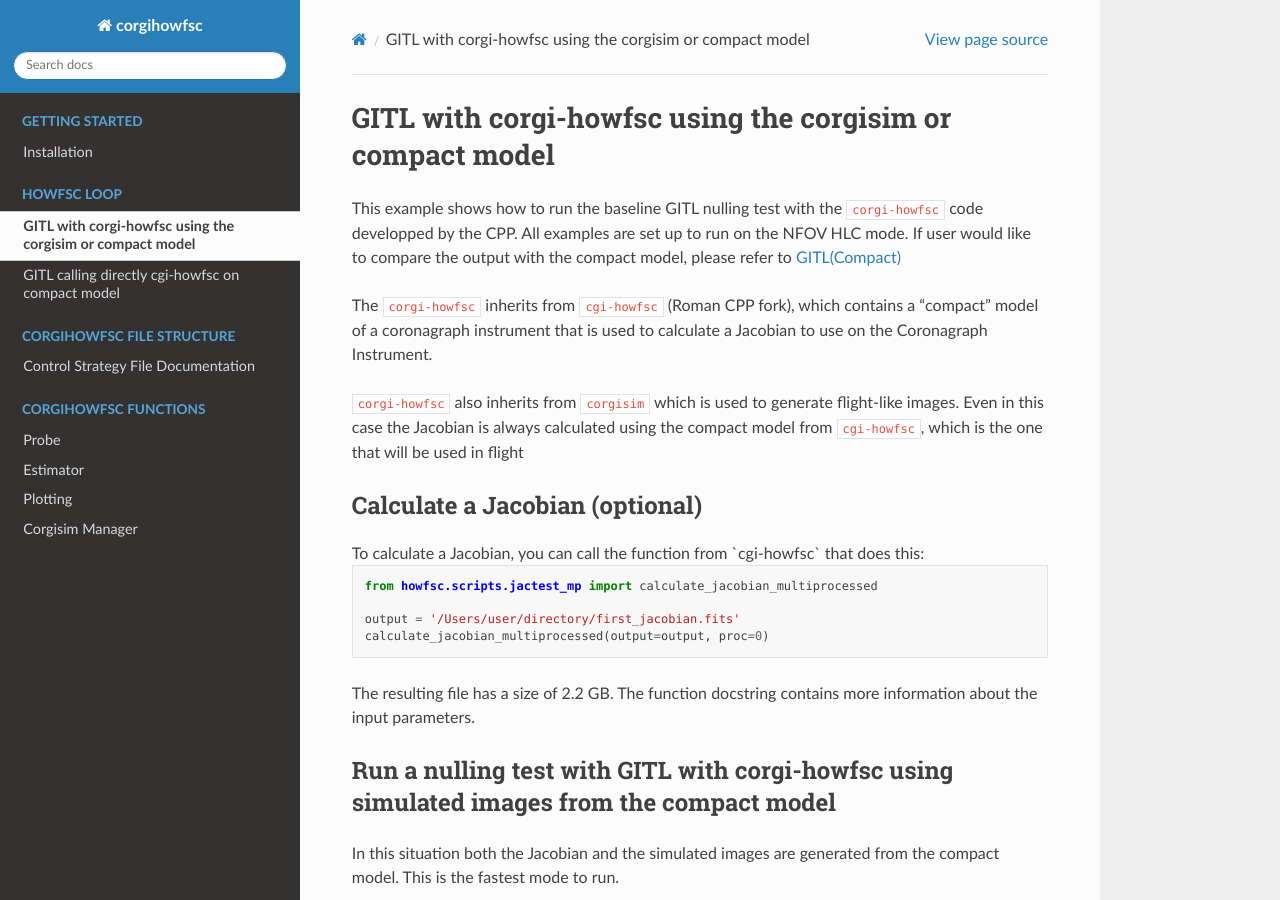
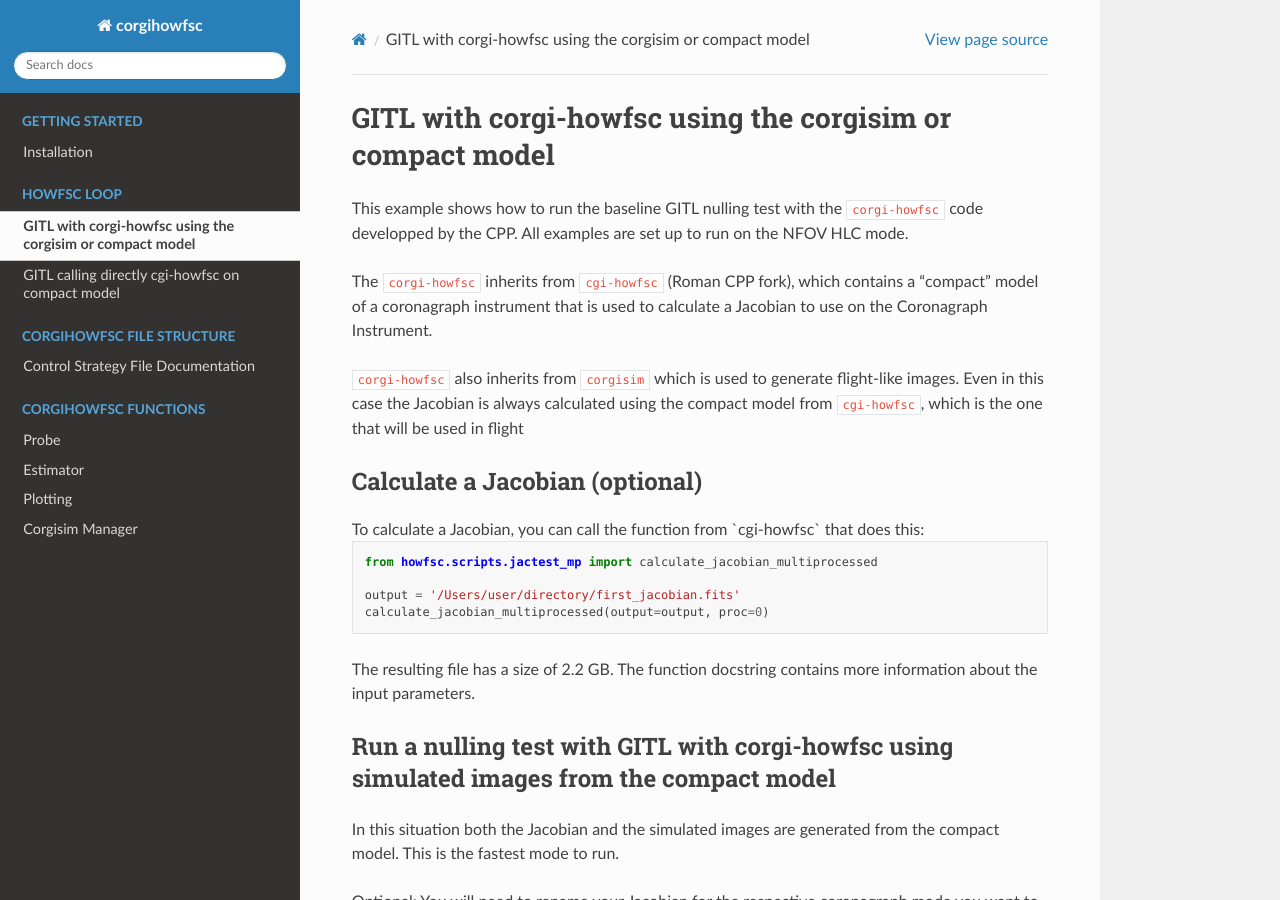
Before and after one commit to roman-corgi/corgihowfsc, a Sphinx documentation site: the page built from docs/source/nulling_test_gitl_corgi_howfsc.md, in a window 1280 px wide and 900 px high. Built offline with Sphinx 7.4.7 and the Read the Docs theme 3.1.0, drawn with Linux system fonts in a browser that asks for light colours.

Commit message:
updated text

```diff
--- a/docs/source/nulling_test_gitl_corgi_howfsc.md
+++ b/docs/source/nulling_test_gitl_corgi_howfsc.md
@@ -1,7 +1,7 @@
 # GITL with corgi-howfsc using the corgisim or compact model
 
 This example shows how to run the baseline GITL nulling test with the `corgi-howfsc` code developped by the CPP.
-All examples are set up to run on the NFOV HLC mode. If user would like to compare the output with the compact model, please refer to [GITL(Compact)](nulling_test_gitl_cgi_howfsc.md)
+All examples are set up to run on the NFOV HLC mode.
 
 The `corgi-howfsc` inherits from `cgi-howfsc` (Roman CPP fork), which contains a "compact" model of a coronagraph
 instrument that is used to calculate a Jacobian to use on the Coronagraph Instrument.
```
